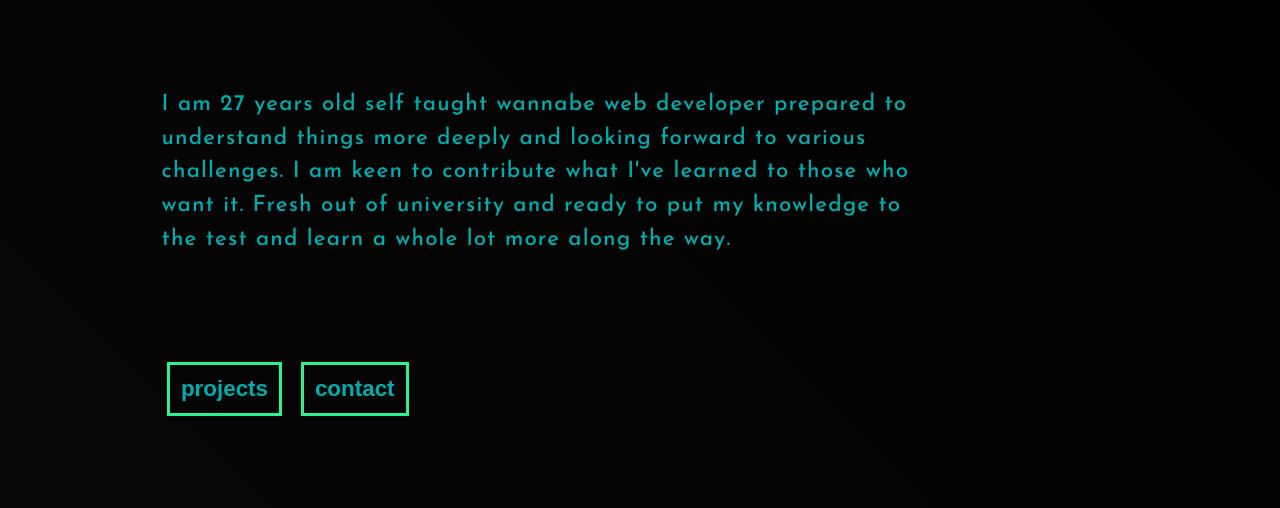
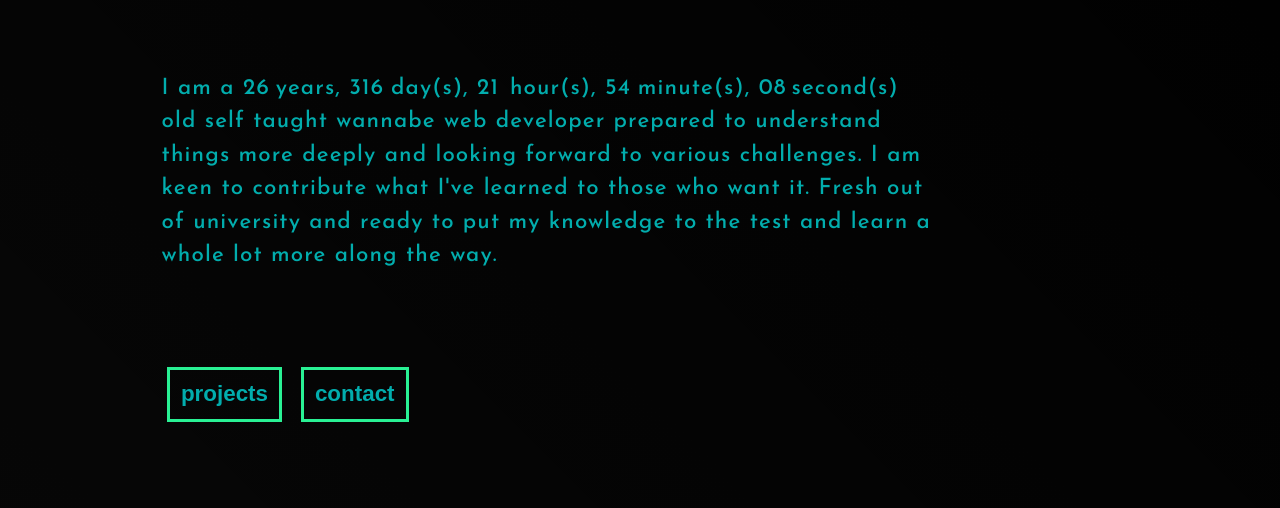
Before and after one commit to NikolaJoksimovic/Portfolio, a plain HTML site: page index.html in a window 1280 px wide. Shown: the part 292-800 px from the top of the page. Drawn offline with Linux system fonts and the light colour scheme.

Commit message:
add age counter

```diff
--- a/css/style.css
+++ b/css/style.css
@@ -90,6 +90,11 @@ button:hover {
   border: var(--btn-border-primary);
   color: var(--clr-secondary);
 }
+span {
+  display: inline-block;
+  width: 1.1em;
+}
+
 @media only screen and (max-height: 475px) {
   section {
     min-height: 475px;
@@ -203,6 +208,9 @@ button:hover {
 }
 .about {
   padding-right: 2em;
+}
+#age-days {
+  width: 1.5em;
 }
 @media screen and (min-width: 768px) {
   .underline {
--- a/index.html
+++ b/index.html
@@ -38,11 +38,15 @@
         <h3>personal page</h3>
       </header>
       <p class="about">
-        I am 27 years old self taught wannabe web developer prepared to
-        understand things more deeply and looking forward to various challenges.
-        I am keen to contribute what I've learned to those who want it. Fresh
-        out of university and ready to put my knowledge to the test and learn a
-        whole lot more along the way.
+        I am a
+        <span id="age-years"></span> years, <span id="age-days"></span> day(s),
+        <span id="age-hours"></span> hour(s),
+        <span id="age-minutes"></span> minute(s),
+        <span id="age-seconds"></span> second(s) old self taught wannabe web
+        developer prepared to understand things more deeply and looking forward
+        to various challenges. I am keen to contribute what I've learned to
+        those who want it. Fresh out of university and ready to put my knowledge
+        to the test and learn a whole lot more along the way.
       </p>
       <div>
         <button class="projects-btn">projects</button>
--- a/js/index.js
+++ b/js/index.js
@@ -1,7 +1,9 @@
 import { createItem } from "./projectItem.js";
 $(window).ready((e) => {
   // preloader
-  $(".preloader").addClass("preloader-hide");
+  setTimeout(() => {
+    $(".preloader").addClass("preloader-hide");
+  }, 1000);
 
   // fetching data and returning elements
   $.getJSON({ url: "./data/projects.json" }).done((items) => {
@@ -23,14 +25,27 @@ $(window).ready((e) => {
     );
     const projectItems = $(".project-item").toArray();
     projectItems.forEach((item) => {
-      console.log(item);
       observer.observe(item);
     });
   });
 
   // color mode
+  const local_storage = $(window)[0].localStorage;
+  let mode = local_storage.getItem("mode");
+
+  if (mode === "lightmode") {
+    $("body").addClass("lightmode");
+  }
+
   $(".clr-btn").click(() => {
-    $("body").toggleClass("lightmode");
+    mode = local_storage.getItem("mode");
+    if (mode === "lightmode") {
+      local_storage.setItem("mode", "darkmode");
+      $("body").removeClass("lightmode");
+    } else {
+      local_storage.setItem("mode", "lightmode");
+      $("body").addClass("lightmode");
+    }
   });
 
   // btn functionalities
@@ -50,4 +65,31 @@ $(window).ready((e) => {
       $(".up-btn").addClass("up-btn-hide");
     }
   });
+
+  // age-calc
+  const my_dob = new Date("12/18/1995");
+  const min = 1000 * 60;
+  const hour = 60 * min;
+  const day = 24 * hour;
+  const year = 365 * day;
+
+  setInterval(() => {
+    const curr_age = new Date().getTime() - my_dob;
+    const years = Math.floor(curr_age / year);
+    const days = Math.floor((curr_age - years * year) / day);
+    const hours = Math.floor((curr_age - years * year - days * day) / hour);
+    const minutes = Math.floor(
+      (curr_age - years * year - days * day - hours * hour) / min
+    );
+    const seconds = Math.floor(
+      (curr_age - years * year - days * day - hours * hour - minutes * min) /
+        1000
+    );
+
+    $("#age-years").text(`${years}`);
+    $("#age-days").text(`${days < 10 ? `0${days}` : days}`);
+    $("#age-hours").text(`${hours < 10 ? `0${hours}` : hours}`);
+    $("#age-minutes").text(` ${minutes < 10 ? `0${minutes}` : minutes}`);
+    $("#age-seconds").text(`${seconds < 10 ? `0${seconds}` : seconds}`);
+  }, 1000);
 });
```
